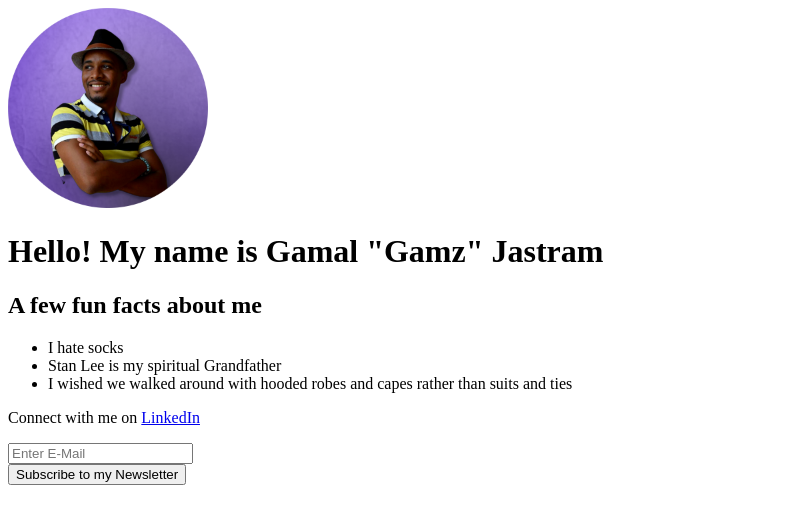
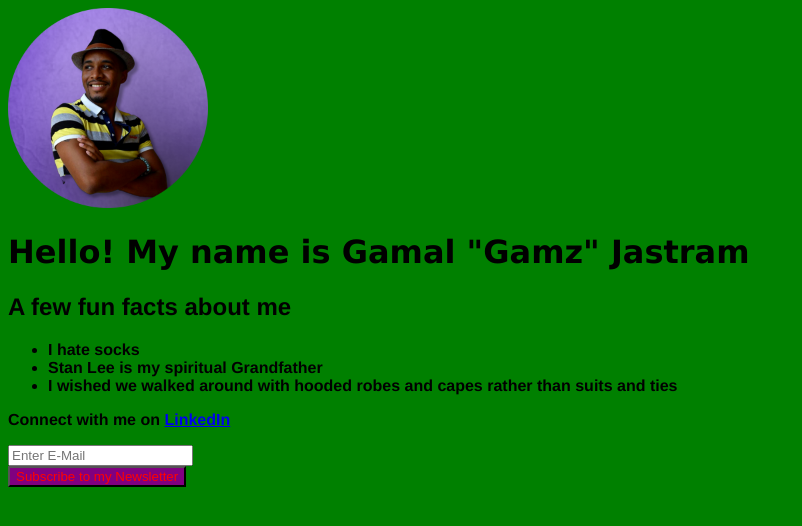
Before and after one commit to GamalFJ/Scrimba-Personal-Website, a plain HTML site: page index.html in a window 1280 px wide. Shown: the whole page, without its empty margins (0-802 px from the left). Drawn offline with Linux system fonts and the light colour scheme.

Commit message:
CSS Green

```diff
--- a/index.html
+++ b/index.html
@@ -2,7 +2,7 @@
 <html>
     <head>
         <title>Gamz Website</title>
-        <link rel="stylesheet" href="stye.css"/>
+        <link rel="stylesheet" href="style.css"/>
 
     </head>
     <body>
--- a/style.css
+++ b/style.css
@@ -0,0 +1,18 @@
+body {
+    background-color: Green;
+    font-family: Helvetica;
+    font-weight: bold;
+    font-size: adjust;
+}
+
+h1 {
+    align-self: center;
+    font-family: 'Lucida Sans', 'Lucida Sans Regular', 'Lucida Grande', 'Lucida Sans Unicode', Geneva, Verdana, sans-serif
+}
+
+button{
+    border-radius: soft;
+    color: red;
+    background-color: purple;
+
+}
```
Also changed, not shown: 1 other file.
